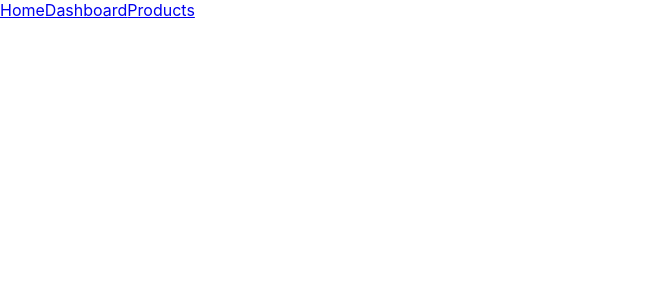
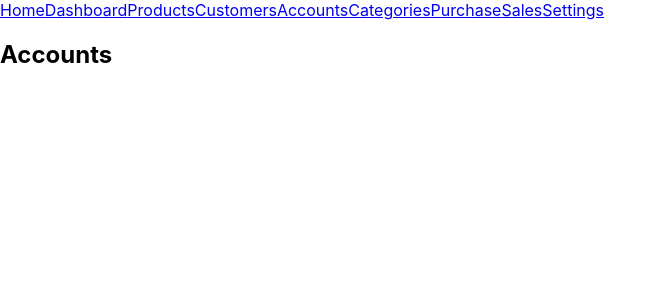
Before and after one commit to omkar2931987/inventorysystem, a React (Create React App) app: page /accounts in a window 1280 px wide. Shown: the top 300 px of the page, without its empty margins (0-665 px from the left). Built offline with nearby package versions, Linux system fonts and the light colour scheme.

Commit message:
committing additional components

```diff
--- /dev/null
+++ b/src/accounts.js
@@ -0,0 +1,10 @@
+import React from 'react';
+
+class Accounts extends React.Component{
+    render(){
+        return <h2>Accounts</h2>
+    }
+
+}
+
+export default Accounts
--- /dev/null
+++ b/src/categories.js
@@ -0,0 +1,10 @@
+import React from 'react';
+
+class Categories extends React.Component{
+    render(){
+        return <h2>Categories</h2>
+    }
+
+}
+
+export default Categories
--- /dev/null
+++ b/src/customers.js
@@ -0,0 +1,10 @@
+import React from 'react';
+
+class Customers extends React.Component{
+    render(){
+        return <h2>Customers</h2>
+    }
+
+}
+
+export default Customers
--- a/src/index.js
+++ b/src/index.js
@@ -7,18 +7,35 @@ import * as serviceWorker from './serviceWorker';
 import App from './App';
 import Dashboard from './dashboard';
 import Products from './products';
+import Customers from './customers';
+import Accounts from './accounts';
+import Categories from './categories';
+import Purchase from './purchase';
+import Sales from './sales';
+import Settings from './settings';
 
 const routing = (<Router><div>
     <div>
         <Route><Link to="/">Home</Link></Route>
         <Route><Link to="/dashboard">Dashboard</Link></Route>
         <Route><Link to="/products">Products</Link></Route>
+        <Route><Link to="/customers">Customers</Link></Route>
+        <Route><Link to="/accounts">Accounts</Link></Route>
+        <Route><Link to="/categories">Categories</Link></Route>
+        <Route><Link to="/purchase">Purchase</Link></Route>
+        <Route><Link to="/sales">Sales</Link></Route>
+        <Route><Link to="/settings">Settings</Link></Route>
     </div>
 
     <Route exact path="/" component={App} />
     <Route path="/dashboard" component={Dashboard} />
     <Route path="/products" component={Products} />
-
+    <Route path="/customers" component={Customers} />
+    <Route path="/accounts" component={Accounts} />
+    <Route path="/categories" component={Categories} />
+    <Route path="/purchase" component={Purchase} />
+    <Route path="/sales" component={Sales} />
+    <Route path="/settings" component={Settings} />
     </div></Router>)
 
 ReactDOM.render(routing, document.getElementById('root'));
--- /dev/null
+++ b/src/purchase.js
@@ -0,0 +1,10 @@
+import React from 'react';
+
+class Purchase extends React.Component{
+    render(){
+        return <h2>Purchase</h2>
+    }
+
+}
+
+export default Purchase
--- /dev/null
+++ b/src/sales.js
@@ -0,0 +1,10 @@
+import React from 'react';
+
+class Sales extends React.Component{
+    render(){
+        return <h2>Sales</h2>
+    }
+
+}
+
+export default Sales
--- /dev/null
+++ b/src/settings.js
@@ -0,0 +1,10 @@
+import React from 'react';
+
+class Settings extends React.Component{
+    render(){
+        return <h2>Settings</h2>
+    }
+
+}
+
+export default Settings
```
